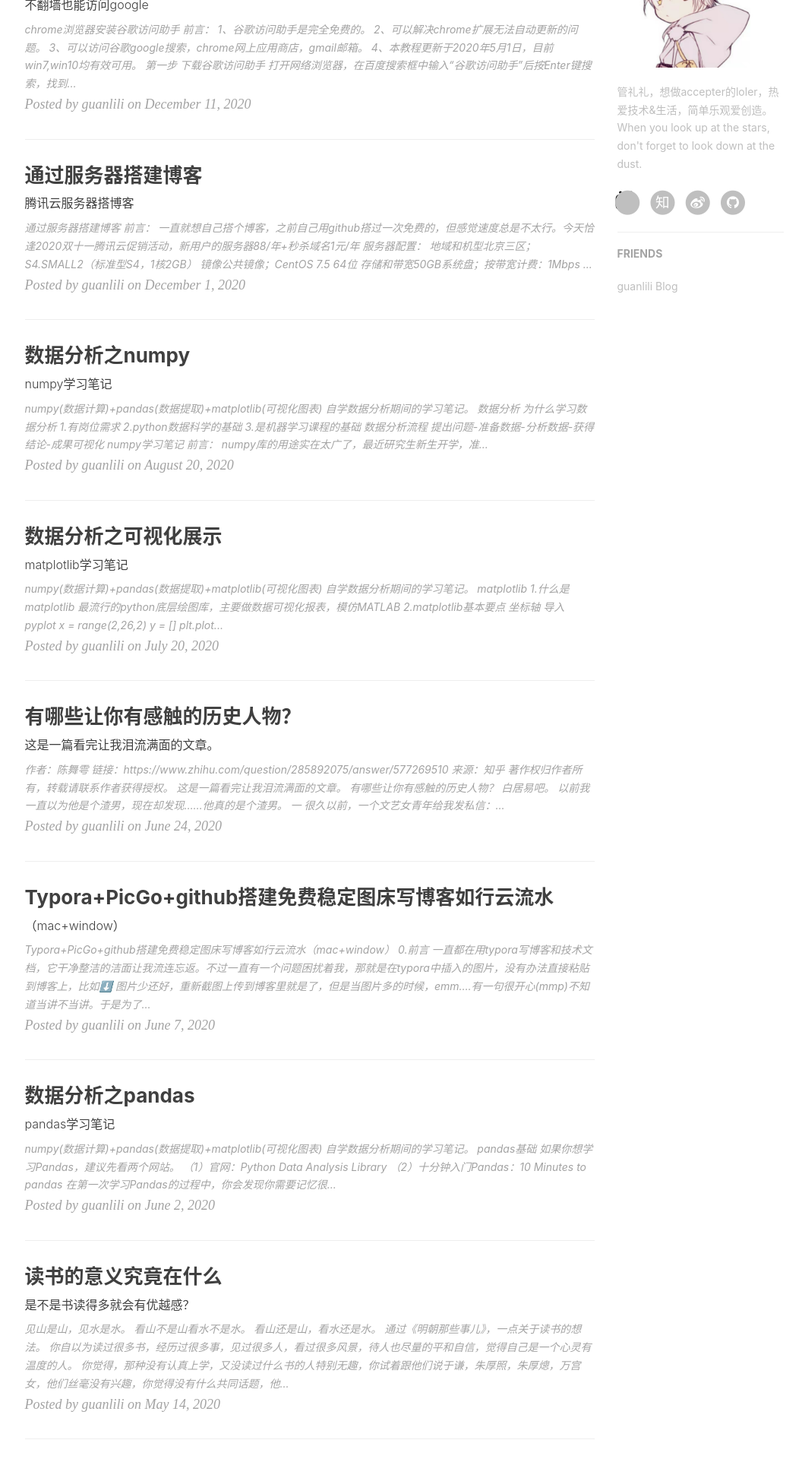
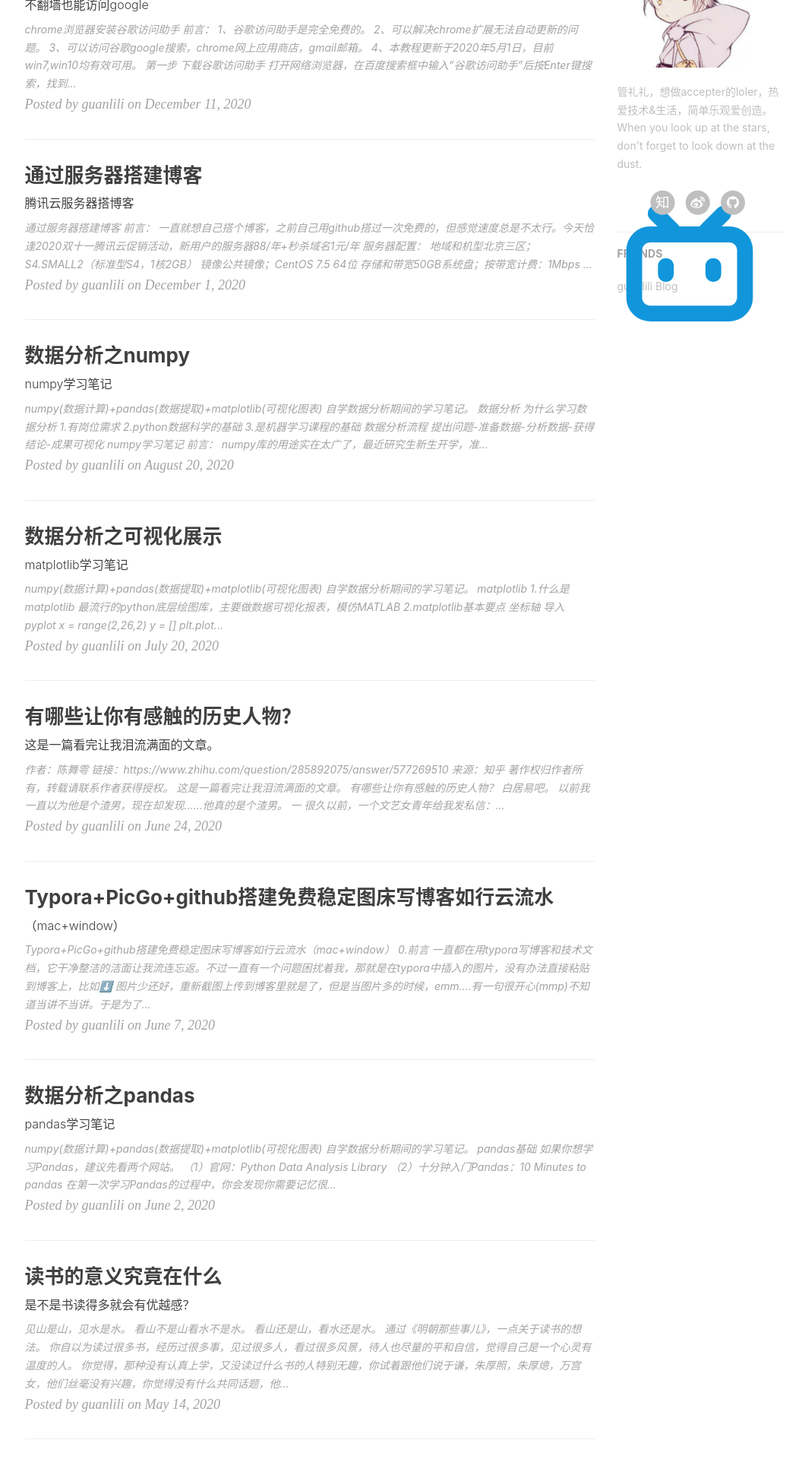
Before and after one commit to guanlili/guanlili.github.io, a Jekyll site: the page built from index.html, in a window 1280 px wide. Shown: the part 777-2697 px from the top of the page at 76% size, without its empty margins (135-1191 px from the left). Built offline with Jekyll 4.4.1, drawn with Linux system fonts in a browser that asks for light colours; nearby versions of some CDN libraries; the list of posts is cut into pages by our own code; comment, search, counter and statistics services are not loaded.

Commit message:
Update sns-links.html

```diff
--- a/_includes/sns-links.html
+++ b/_includes/sns-links.html
@@ -22,8 +22,9 @@
   <li>
     <a href="https://twitter.com/{{ site.twitter_username }}">
       <span class="fa-stack fa-lg">
-        <i class="fa fa-circle fa-stack-2x"></i>
-        <svg t="1612362575942" class="icon" viewBox="0 0 1024 1024" version="1.1" xmlns="http://www.w3.org/2000/svg" p-id="1009" width="32" height="32"><path d="M777.514667 131.669333a53.333333 53.333333 0 0 1 0 75.434667L728.746667 255.829333h49.92A160 160 0 0 1 938.666667 415.872v320a160 160 0 0 1-160 160H245.333333A160 160 0 0 1 85.333333 735.872v-320a160 160 0 0 1 160-160h49.749334L246.4 207.146667a53.333333 53.333333 0 1 1 75.392-75.434667l113.152 113.152c3.370667 3.370667 6.186667 7.04 8.448 10.965333h137.088c2.261333-3.925333 5.12-7.68 8.490667-11.008l113.109333-113.152a53.333333 53.333333 0 0 1 75.434667 0z m1.152 231.253334H245.333333a53.333333 53.333333 0 0 0-53.205333 49.365333l-0.128 4.010667v320c0 28.117333 21.76 51.157333 49.365333 53.162666l3.968 0.170667h533.333334a53.333333 53.333333 0 0 0 53.205333-49.365333l0.128-3.968v-320c0-29.44-23.893333-53.333333-53.333333-53.333334z m-426.666667 106.666666c29.44 0 53.333333 23.893333 53.333333 53.333334v53.333333a53.333333 53.333333 0 1 1-106.666666 0v-53.333333c0-29.44 23.893333-53.333333 53.333333-53.333334z m320 0c29.44 0 53.333333 23.893333 53.333333 53.333334v53.333333a53.333333 53.333333 0 1 1-106.666666 0v-53.333333c0-29.44 23.893333-53.333333 53.333333-53.333334z" p-id="1010"></path></svg>      </span>
+        <svg t="1612361447640" class="icon" viewBox="0 0 1024 1024" version="1.1" xmlns="http://www.w3.org/2000/svg" p-id="721" width="200" height="200"><path d="M777.514667 131.669333a53.333333 53.333333 0 0 1 0 75.434667L728.746667 255.829333h49.92A160 160 0 0 1 938.666667 415.872v320a160 160 0 0 1-160 160H245.333333A160 160 0 0 1 85.333333 735.872v-320a160 160 0 0 1 160-160h49.749334L246.4 207.146667a53.333333 53.333333 0 1 1 75.392-75.434667l113.152 113.152c3.370667 3.370667 6.186667 7.04 8.448 10.965333h137.088c2.261333-3.925333 5.12-7.68 8.490667-11.008l113.109333-113.152a53.333333 53.333333 0 0 1 75.434667 0z m1.152 231.253334H245.333333a53.333333 53.333333 0 0 0-53.205333 49.365333l-0.128 4.010667v320c0 28.117333 21.76 51.157333 49.365333 53.162666l3.968 0.170667h533.333334a53.333333 53.333333 0 0 0 53.205333-49.365333l0.128-3.968v-320c0-29.44-23.893333-53.333333-53.333333-53.333334z m-426.666667 106.666666c29.44 0 53.333333 23.893333 53.333333 53.333334v53.333333a53.333333 53.333333 0 1 1-106.666666 0v-53.333333c0-29.44 23.893333-53.333333 53.333333-53.333334z m320 0c29.44 0 53.333333 23.893333 53.333333 53.333334v53.333333a53.333333 53.333333 0 1 1-106.666666 0v-53.333333c0-29.44 23.893333-53.333333 53.333333-53.333334z" p-id="722" fill="#1296db"></path></svg>
+
+      </span>
     </a>
   </li>
   {% endif %}
```
